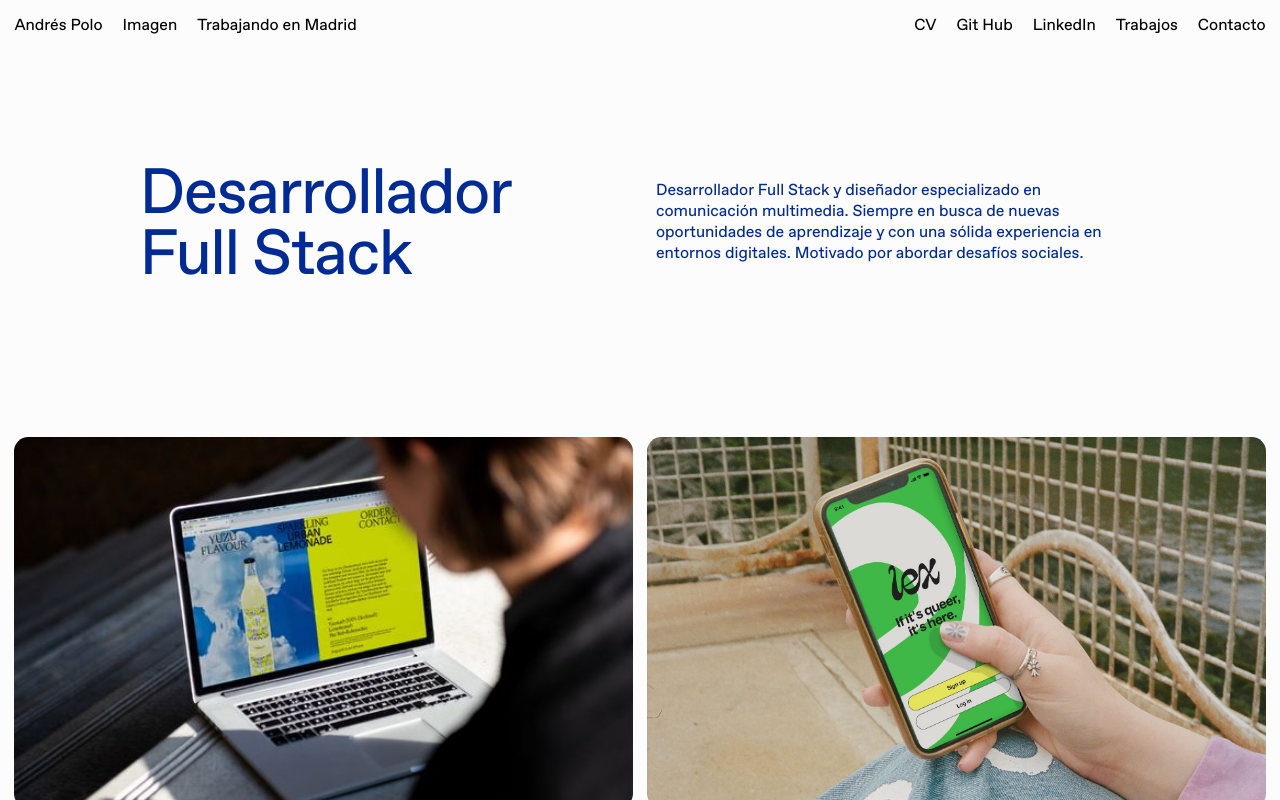
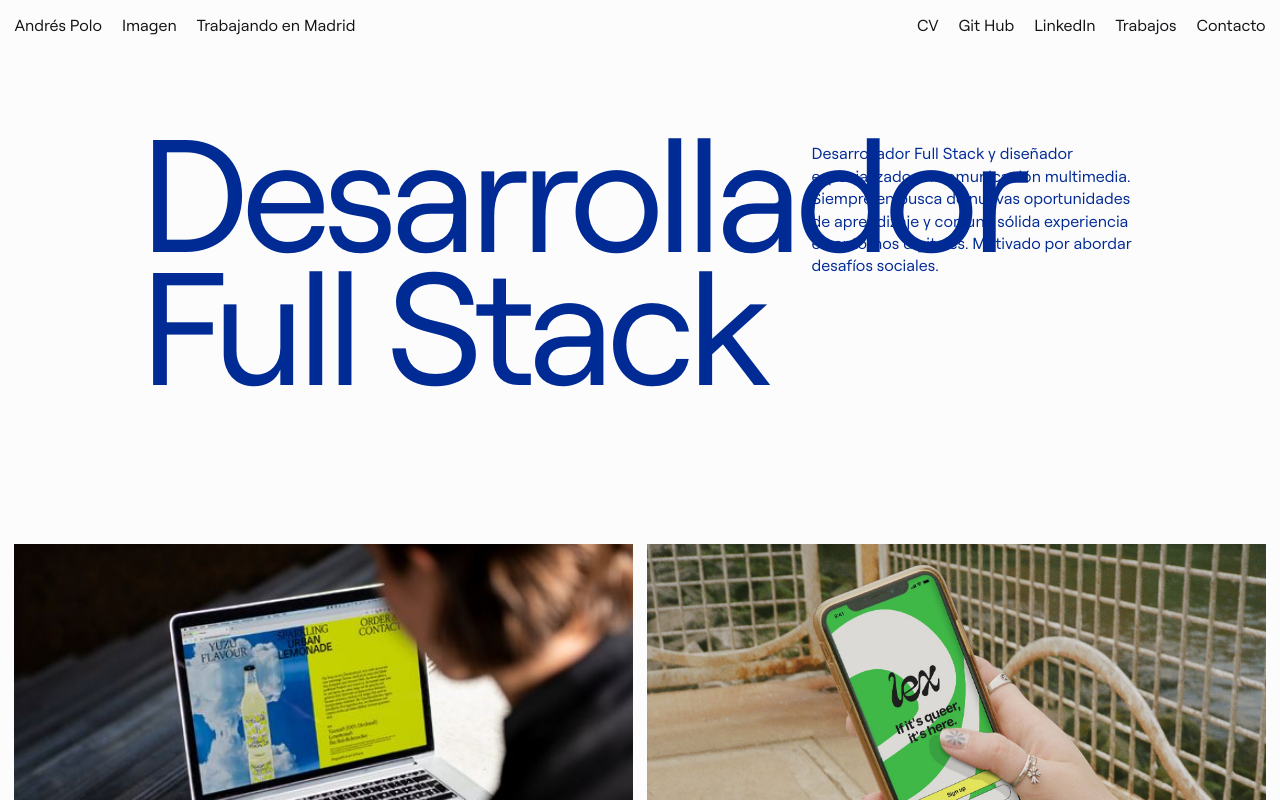
Before and after one commit to AndresPLS/porfolio_dev, an Angular app: page / in a window 1280 px wide. Shown: the top 800 px of the page. Built offline with nearby package versions, Linux system fonts and the light colour scheme.

Commit message:
CSS Estilos generales, link fonts y retoques ligeros

```diff
--- a/src/app/app.component.html
+++ b/src/app/app.component.html
@@ -5,7 +5,5 @@
 
     <router-outlet />
 
-    <footer>
-        <app-footer></app-footer>
-    </footer>
+
 </div>
--- a/src/assets/fonts.css
+++ b/src/assets/fonts.css
@@ -71,3 +71,91 @@
     font-style: normal;
     font-display: swap;
 }
+
+
+
+
+
+
+
+
+
+@font-face {
+    font-family: 'Roobert';
+    src: url('./fonts/Roobert/Roobert-Light.woff2')format("woff2");
+
+    font-weight: 100;
+    font-style: normal;
+    font-display: swap;
+
+    font-feature-settings: "ss04", "ss09", "ss11";
+}
+
+@font-face {
+    font-family: 'Roobert';
+    src: url('./fonts/Roobert/Roobert-Regular.woff2')format("woff2");
+
+    font-weight: 200;
+    font-style: normal;
+    font-display: swap;
+
+    font-feature-settings: "ss04", "ss09", "ss11";
+}
+
+@font-face {
+    font-family: 'Roobert';
+    src: url('./fonts/Roobert/Roobert-Medium.woff2')format("woff2");
+
+    font-weight: 300;
+    font-style: normal;
+    font-display: swap;
+
+    font-feature-settings: "ss04", "ss09", "ss11";
+}
+
+@font-face {
+    font-family: 'Roobert';
+    src: url('./fonts/Roobert/Roobert-SemiBold.woff2')format("woff2");
+
+    font-weight: 400;
+    font-style: normal;
+    font-display: swap;
+
+    font-feature-settings: "ss04", "ss09", "ss11";
+}
+
+@font-face {
+    font-family: 'Roobert';
+    src: url('./fonts/Roobert/Roobert-Bold.woff2')format("woff2");
+
+    font-weight: 500;
+    font-style: normal;
+    font-display: swap;
+
+    font-feature-settings: "ss04", "ss09", "ss11";
+}
+
+
+/* Roobert MONO */
+
+
+@font-face {
+    font-family: 'Roobert Mono';
+    src: url('./fonts/Roobert/RoobertSemiMono-Light.woff2')format("woff2");
+
+    font-weight: 100;
+    font-style: normal;
+    font-display: swap;
+
+}
+
+@font-face {
+    font-family: 'Roobert Mono';
+    src: url('./fonts/Roobert/RoobertSemiMono-Regular.woff2')format("woff2");
+
+    font-weight: 200;
+    font-style: normal;
+    font-display: swap;
+
+
+}
--- a/src/styles.css
+++ b/src/styles.css
@@ -6,14 +6,14 @@
 
 
     /* Typography */
-    --main-font: 'Favorit', sans-serif;
-    --secondary-font: 'Favorit Mono', serif;
+    --main-font: 'Roobert', sans-serif;
+    --secondary-font: 'Roobert Mono', serif;
     --joker-font: sans-serif;
 
 
     /* Colors */
     --main-color: #002A94;
-    --secondary-color: #0BF43E;
+    --secondary-color: #06ea43;
     --third-color: #6788DE;
 
     --bg-color: #FCFCFD;
@@ -23,16 +23,21 @@
 
     --white: #ffffff;
     --grey-90: #E4E4E6;
+    --grey-80: #CACACE;
+    --grey-70: #AFB0B6;
+    --grey-50: #797C86;
     --dark-grey: #808080;
 
-    --black: #121212;
+    --black: #131316;
+    --dark-20: #2F2F37;
+    --dark-30: #474752;
 
     /* Spaces */
     --main-padding: 0.9rem;
     --double-padding: calc(var(--main-padding) * 2);
 
     /* Contents */
-    --main-B-Radius: 0.9rem;
+    --main-b-radius: 0.9rem;
 
 
 }
@@ -52,29 +57,142 @@ body {
 
     min-height: 100vh;
     font-size: 1rem;
-    font-weight: 300;
+    font-weight: 200;
     font-family: var(--main-font);
-    color: var(--negro);
+    color: var(--black);
     background-color: var(--bg-color);
-    line-height: 1.3em;
+    line-height: 1.4;
     font-smooth: always;
     -webkit-font-smoothing: antialiased;
     -moz-osx-font-smoothing: grayscale;
 }
+
+header {
+    position: fixed;
+    width: calc(100vw - var(--double-padding));
+    margin: 0 auto;
+    z-index: 1;
+}
+
 
 .page__wrapper {
     padding: var(--main-padding);
 }
 
 .section__title {
-    font-size: 4rem;
-    letter-spacing: -0.1rem;
-    line-height: 3.8rem;
+    font-size: 10rem;
+    letter-spacing: -0.5rem;
+    line-height: 8.3rem;
     color: var(--main-color);
     text-wrap: balance;
 }
 
 
+
+/* NAVBAR */
+
+
+.nav__container {
+    display: flex;
+    justify-content: space-between;
+
+
+    & ul {
+        display: flex;
+        list-style: none;
+        padding-left: 0;
+
+    }
+}
+
+.nav__container ul {
+    gap: 0.4rem;
+}
+
+
+
+.nav__bubble {
+    color: var(--white);
+    background-color: var(--main-color);
+    padding: 0.36rem 1.5rem 0.4rem 1.5rem;
+    border-radius: var(--main-b-radius);
+    transition: 0.3s;
+
+    &:hover {
+        cursor: pointer;
+        background-color: var(--secondary-color);
+    }
+}
+
+.nav__bigBubble {
+    display: flex;
+    background-color: var(--main-color);
+    border-radius: var(--main-b-radius);
+
+    &:hover {
+
+        & .nav__cv {
+            background-color: var(--main-color);
+            color: var(--white);
+        }
+
+    }
+}
+
+.nav__nameBubble {
+    font-weight: 400;
+    color: var(--main-color);
+    background-color: var(--grey-90);
+    padding: 0.36rem 1.5rem 0.4rem 1.5rem;
+    border-radius: var(--main-b-radius);
+    transition: 0.3s;
+
+
+}
+
+.nav__bigBubble .nav__cv {
+    color: var(--main-color);
+    background-color: var(--secondary-color);
+    padding: 0.36rem 1.5rem 0.4rem 1.5rem;
+    border-radius: 0.8rem;
+    transition: 0.3s;
+
+    &:hover {
+        cursor: pointer;
+        background-color: var(--third-color);
+    }
+}
+
+.nav__image {
+    height: 100%;
+    color: var(--main-color);
+    background-color: var(--secondary-color);
+    width: 36px;
+    border-radius: var(--main-b-radius);
+    transition: 0.3s;
+    background-image: url(./assets/images/andres_polo_developer.jpg);
+    background-size: cover;
+
+    &:hover {
+        cursor: pointer;
+        background-color: var(--third-color);
+    }
+}
+
+
+.nav__workIn {
+    color: var(--dark-20);
+    background-color: var(--grey-90);
+    padding: 0.36rem 1.3rem 0.4rem 1.5rem;
+
+    border-radius: var(--main-b-radius);
+    transition: 0.3s;
+
+    &:hover {
+        cursor: pointer;
+        background-color: var(--secondary-color);
+    }
+}
 
 
 /* FOOTERS */
```
